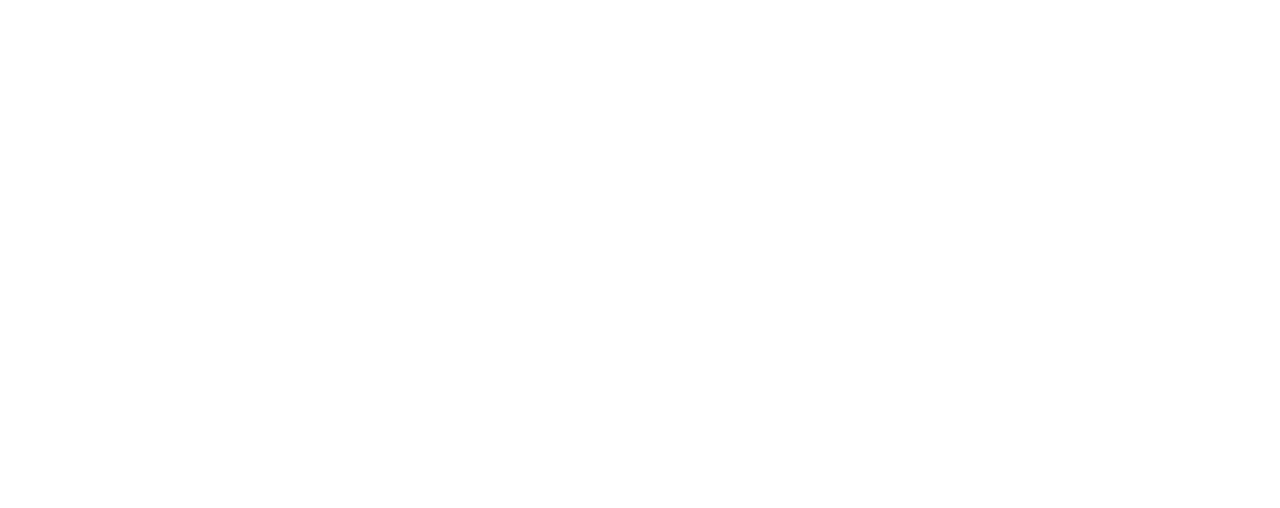
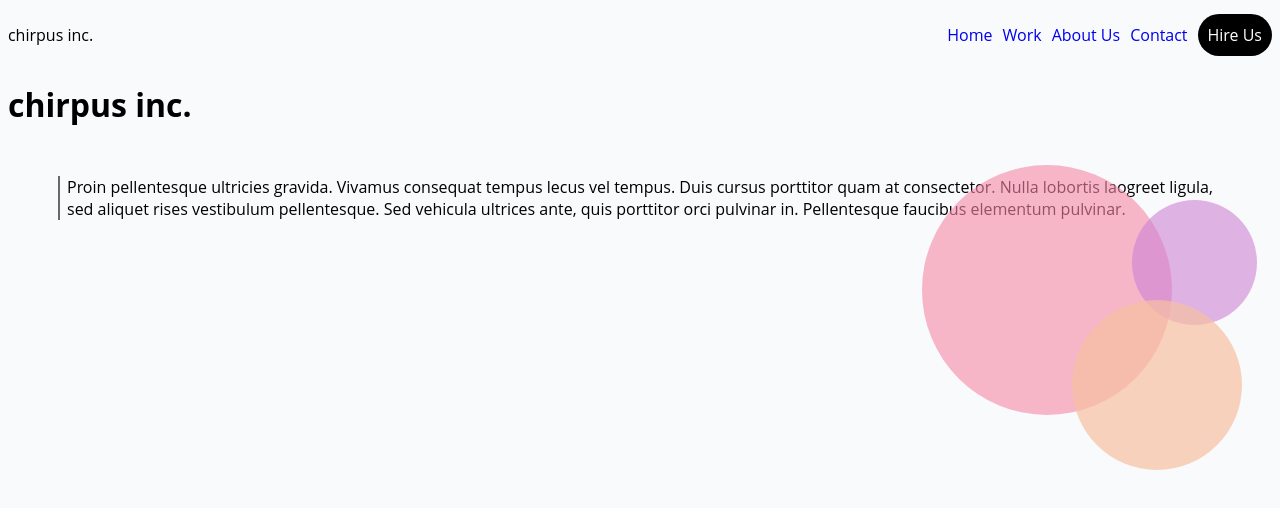
Before and after one commit to jjwint/HTML-CSSLab1, a plain HTML site: page index.html in a window 1280 px wide. Drawn offline with Linux system fonts and the light colour scheme; a web font is replaced by a local one.

Commit message:
post circles, pre clear

```diff
--- a/index.html
+++ b/index.html
@@ -2,8 +2,25 @@
 <html>
 	<head>
 		<title>Lab 1</title>
+		<link rel="stylesheet" href="style.css" />
 	</head>
 	<body>
-
+		<nav>
+			<p>chirpus inc.</p>
+			<ul id="navContain">
+				<li><a href="#">Home</a></li>
+				<li><a href="#">Work</a></li>
+				<li><a href="#">About Us</a></li>
+				<li><a href="#">Contact</a></li>
+				<li><a href="#" id="hireUs">Hire Us</a></li>
+			</ul>
+		</nav>
+		<h1>chirpus inc.</h1>
+		<p id="ipsum">Proin pellentesque ultricies gravida. Vivamus consequat tempus lecus vel tempus. Duis cursus porttitor quam at consectetor. Nulla lobortis laogreet ligula, sed aliquet rises vestibulum pellentesque. Sed vehicula ultrices ante, quis porttitor orci pulvinar in. Pellentesque faucibus elementum pulvinar.</p>
+		<div id="circles">
+			<div id="peach"></div>
+			<div id="purple"></div>
+			<div id="pink"></div>
+		</div>
 	</body>
 </html>
--- a/style.css
+++ b/style.css
@@ -0,0 +1,80 @@
+@font-face {
+	font-family: "Open Sans";
+	src: url("Open_Sans/OpenSans-Regular.ttf");
+}
+
+body {
+	background-color: #f9fafc;
+	font-family: "Open Sans";
+}
+
+nav li {
+	list-style-type: none;
+	padding-left: 10px;
+}
+
+a {
+	text-decoration: none;
+}
+
+nav {
+	display: flex;
+	justify-content: space-between;
+}
+
+#navContain {
+	display: flex;
+	flex-direction: row;
+	justify-content: flex-end;
+}
+
+#ipsum {
+	border-left: 2px solid #69696a;
+	padding-left: 7px;
+	margin: 50px;
+	clear: left;
+}
+
+#hireUs {
+	background-color: #000;
+	color: #FFF;
+	border-radius: 25px;
+	padding: 10px;
+}
+
+#peach {
+	background-color: rgba(247, 193, 162, 0.7);
+	width: 170px;
+	height: 170px;
+	border-radius: 50%;
+	position: relative;
+	top: 430px;
+	left: 150px;
+	z-index: 10;
+}
+
+#purple {
+	background-color: rgba(207, 130, 213, 0.6);
+	width: 125px;
+	height: 125px;
+	border-radius: 50%;
+	position: relative;
+	left: 210px;
+	top: 160px;
+	z-index: 5;
+}
+
+#pink {
+	background-color: rgba(247, 136, 167, 0.6);
+	width: 250px;
+	height: 250px;
+	border-radius: 50%;
+	position: relative;
+}
+
+#circles {
+	position: relative;
+	float: right;
+	bottom: 400px;
+	right: 100px;
+}
```
